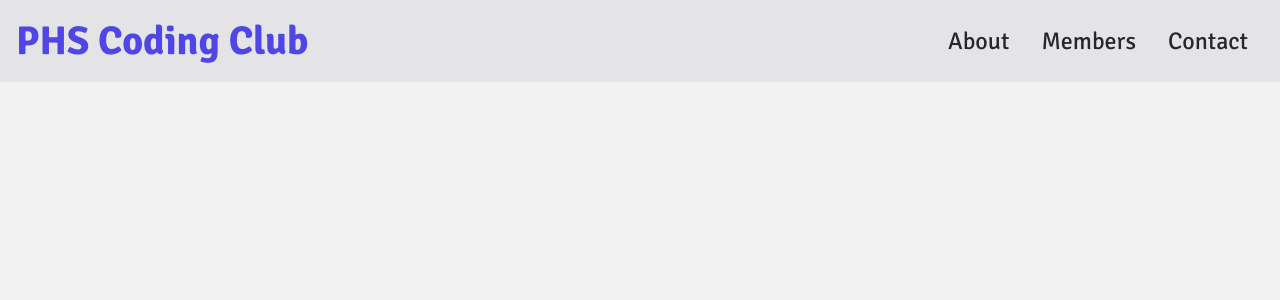
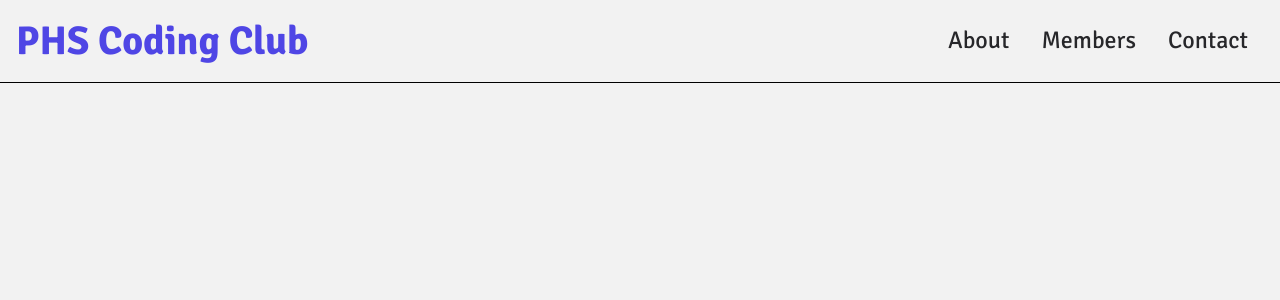
Before and after one commit to PenHigh/PenHigh.github.io, a Next.js app: page / in a window 1280 px wide. Shown: the top 300 px of the page. Built offline with nearby package versions, Linux system fonts and the light colour scheme.

Commit message:
Update navbar background

```diff
--- a/src/components/home/NavBar/NavBar.module.css
+++ b/src/components/home/NavBar/NavBar.module.css
@@ -1,5 +1,4 @@
 .navbar {
-  background-color: #e4e4e7;
   color: #27272a;
   margin: 0px;
   padding: 1rem;
@@ -7,6 +6,8 @@
   display: flex;
   justify-content: space-between;
   align-items: center;
+
+  border-bottom: 1px solid black;
 }
 
 .logo {
--- a/src/components/home/NavBar/NavBarButton/NavBarButton.module.css
+++ b/src/components/home/NavBar/NavBarButton/NavBarButton.module.css
@@ -7,7 +7,7 @@
   content: "";
   display: block;
   width: 0%;
-  border-bottom: 1px solid #000;
+  border-bottom: 2px solid #000;
   transition: width 0.2s ease-in-out;
 }
 
```
